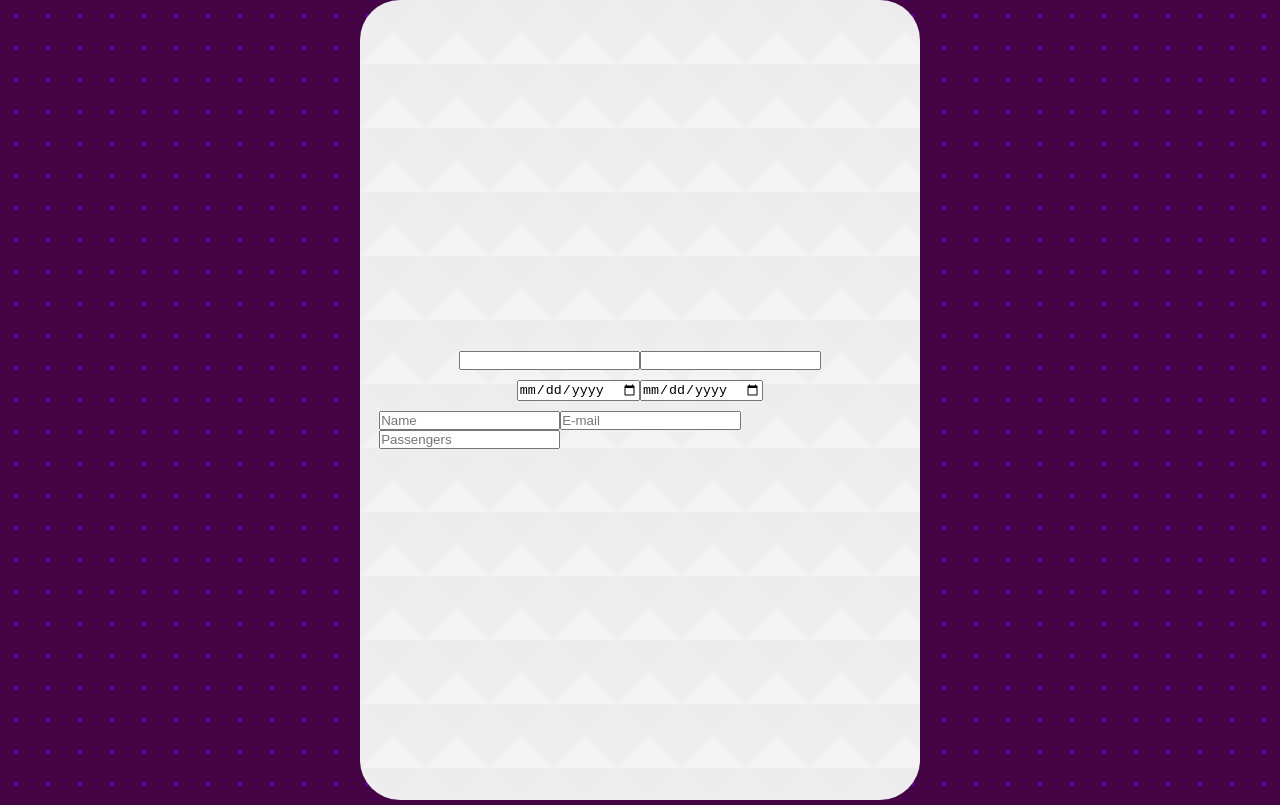
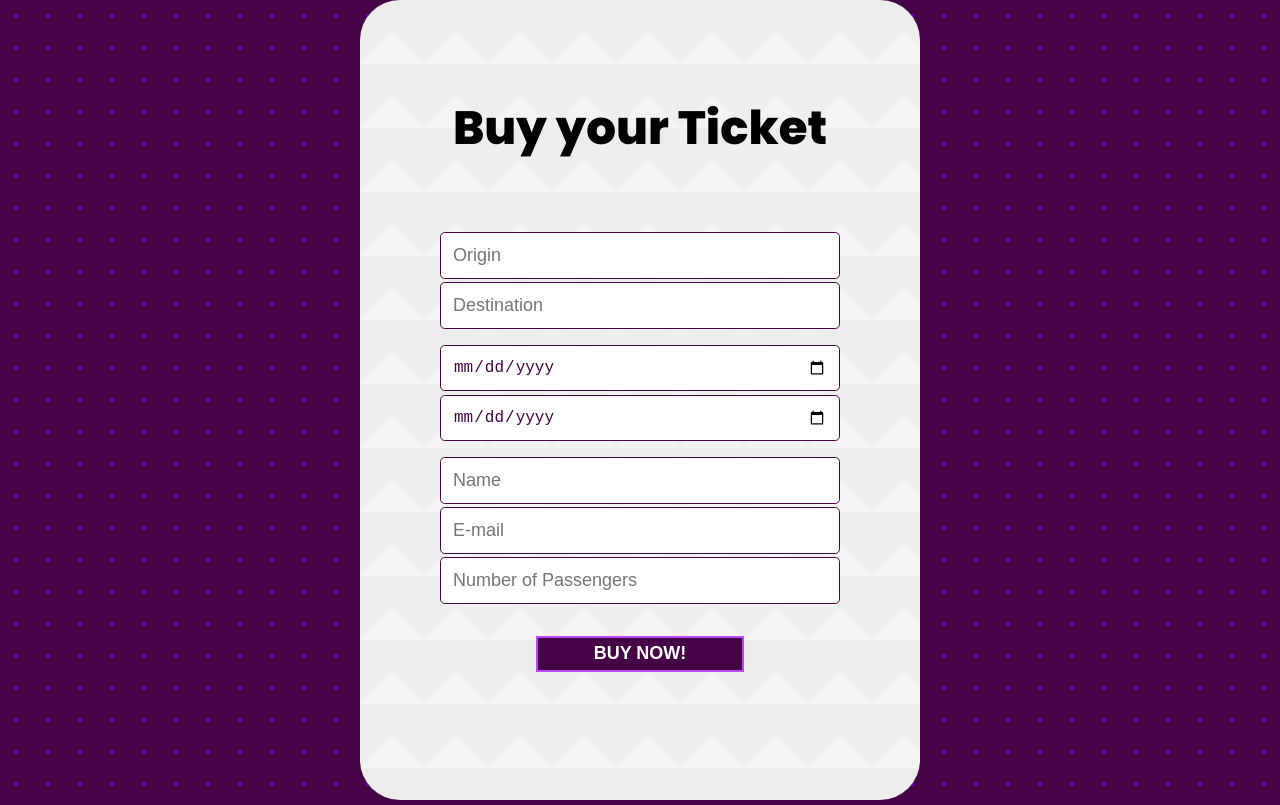
Before and after one commit to romulomelendez/awesome_form, a React (Vite) app: page / in a window 1280 px wide. Built offline with nearby package versions, Linux system fonts and the light colour scheme.

Commit message:
Feat: styling components and changing font style app

```diff
--- a/index.html
+++ b/index.html
@@ -3,6 +3,9 @@
   <head>
     <meta charset="UTF-8" />
     <link rel="icon" type="image/svg+xml" href="/vite.svg" />
+    <link rel="preconnect" href="https://fonts.googleapis.com">
+<link rel="preconnect" href="https://fonts.gstatic.com" crossorigin>
+<link href="https://fonts.googleapis.com/css2?family=Poppins:wght@500;800&display=swap" rel="stylesheet">
     <meta name="viewport" content="width=device-width, initial-scale=1.0" />
     <title>Vite + React + TS</title>
   </head>
--- a/src/GlobalStyles.ts
+++ b/src/GlobalStyles.ts
@@ -1,7 +1,6 @@
 import { createGlobalStyle } from 'styled-components'
 
 export const GlobalStyle = createGlobalStyle`
-
     * {
         margin: 0;
         padding: 0;
@@ -16,6 +15,7 @@ export const GlobalStyle = createGlobalStyle`
         background: radial-gradient(circle, #6d00a6 10%, transparent 11%);
         background-size: 2em 2em;
         background-color: #440445;
-        opacity: 1
+        opacity: 1;
+        font-family: 'Poppins', sans-serif;
     }
 `
--- /dev/null
+++ b/src/components/Input/index.tsx
@@ -0,0 +1,8 @@
+import { UserInput } from './styles'
+
+type UserInputProps = {
+    inputType: string,
+    placeholderText?: string
+}
+
+export const Input: React.FC<UserInputProps> = ({ inputType, placeholderText }: UserInputProps) => <UserInput type={ inputType } placeholder={ placeholderText } />
--- /dev/null
+++ b/src/components/Input/styles.ts
@@ -0,0 +1,18 @@
+import styled from "styled-components"
+
+export const UserInput = styled.input `
+
+    padding: 0.75rem;
+    width: 25rem;
+    border: 1px solid #440445;
+    border-radius: 0.3rem;
+    outline: none;
+    color: #440445;
+    font-size: large;
+    font-weight: 500;
+
+    @media (max-width: 825px) {
+        width: 20rem;
+    }
+
+`
--- a/src/pages/Home/index.tsx
+++ b/src/pages/Home/index.tsx
@@ -1,28 +1,34 @@
-import { Container, Form } from './styles'
+import { Input } from '../../components/Input'
+
+import { Container, Form, PlaceContainer, CalendarContainer, UserInformationContainer, SubmitButton, FormTitle } from './styles'
 
 export const Home: React.FC = () => {
 
     return (
         <Container>
+            <FormTitle>Buy your Ticket</FormTitle>
             <Form>
+
                 {/* Origin and Destination */}
-                <div>
-                    <input type="text" name="origin" />
-                    <input type="text" name="destination" />
-                </div>
+                <PlaceContainer>
+                    <Input inputType="text" placeholderText="Origin" />
+                    <Input inputType="text" placeholderText="Destination" />
+                </PlaceContainer>
 
                 {/* Dates */}
-                <div>
-                    <input type="date" name="date-origin" />
-                    <input type="date" name="date-destination" />
-                </div>
+                <CalendarContainer>
+                    <Input inputType="date" />
+                    <Input inputType="date" />
+                </CalendarContainer>
 
                 {/* User Datas */}
-                <div>
-                    <input type="text" placeholder="Name" />
-                    <input type="email" placeholder="E-mail" />
-                    <input type="number" placeholder="Passengers" />
-                </div>
+                <UserInformationContainer>
+                    <Input inputType="text" placeholderText="Name" />
+                    <Input inputType="email" placeholderText="E-mail" />
+                    <Input inputType="number" placeholderText="Number of Passengers" />
+                </UserInformationContainer>
+
+                <SubmitButton type="submit">BUY NOW!</SubmitButton>
             </Form>
         </Container>
     )
--- a/src/pages/Home/styles.ts
+++ b/src/pages/Home/styles.ts
@@ -3,6 +3,7 @@ import styled from 'styled-components'
 export const Container = styled.div `
 
     display: flex;
+    flex-direction: column;
     justify-content: center;
     align-items: center;
     border-radius: 40px;
@@ -32,7 +33,43 @@ export const Form = styled.form `
     flex-direction: column;
     justify-content: center;
     align-items: center;
-    row-gap: 0.625rem;
+    row-gap: 1rem;
     padding: 1.2rem;
 
 `
+
+export const FormTitle = styled.h1 `
+
+    font-size: 35pt;
+    margin-bottom: 50px;
+
+`
+
+export const PlaceContainer = styled.section `
+
+    display: flex;
+    flex-direction: column;
+    row-gap: 0.2rem;
+
+`
+
+export const CalendarContainer = styled(PlaceContainer)``
+
+export const UserInformationContainer = styled(PlaceContainer)``
+
+export const SubmitButton = styled.button `
+
+    display: flex;
+    justify-content: center;
+    align-items: center;
+    height: 2rem;
+    width: 13rem;
+    padding: 1rem;
+    margin: 1rem;
+    border: 2px solid #BA49FF;
+    background-color: #440445;
+    color: #fff;
+    font-size: large;
+    font-weight: 700;
+
+`
```
